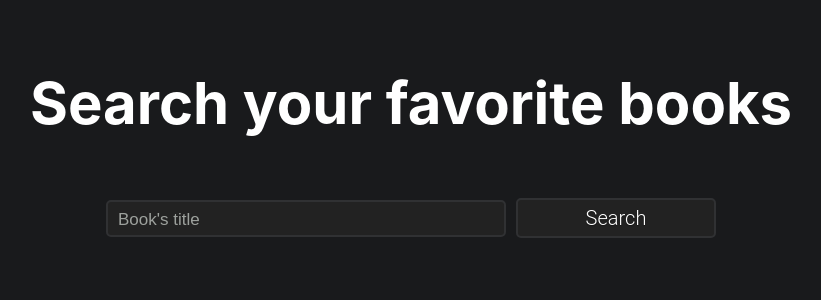
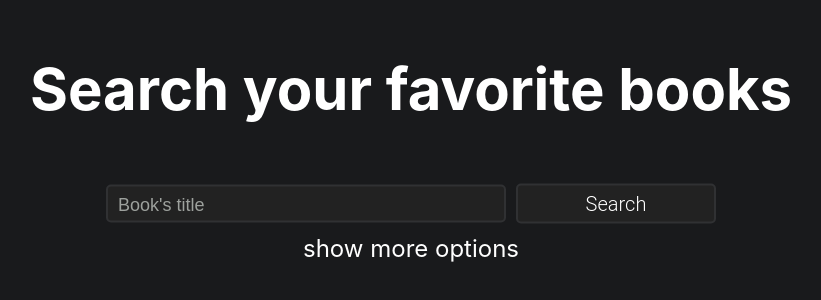
Before and after one commit to stanleyy20/Search-books, a React (Create React App) app: page / in a window 1280 px wide. Shown: the part 162-462 px from the top of the page, without its empty margins (229-1050 px from the left). Built offline with nearby package versions, Linux system fonts and the light colour scheme.

Commit message:
add show more options button

```diff
--- a/src/components/TitlePage/TitlePage.style.scss
+++ b/src/components/TitlePage/TitlePage.style.scss
@@ -6,6 +6,7 @@
   height: 100vh;
 
   .form-main {
+    text-align: center;
     position: absolute;
     left: 50%;
     top: 40%;
@@ -23,7 +24,7 @@
     border: 2px solid variables.$border-color;
     color: variables.$text-color;
     padding: 5px 10px;
-    font-size: 20px;
+    font-size: 21px;
     border-radius: 5px;
     width: 400px;
   }
@@ -35,7 +36,7 @@
 
   .input-main::placeholder {
     color: variables.$text-color;
-    font-size: 17px;
+    font-size: 18px;
     font-weight: 100;
   }
   h1 {
@@ -43,4 +44,22 @@
     margin-bottom: 50px;
     font-size: 58px;
   }
+
+  .more-options {
+    display: inline-block;
+    font-size: 24px;
+    color: white;
+    cursor: pointer;
+    transition: 4s;
+  }
+  .more-options:hover {
+    text-decoration: underline;
+  }
+  .options-container {
+    position: absolute;
+    color: white;
+    left: 50%;
+    top: 60%;
+    transform: translate(-50%, -50%);
+  }
 }
--- a/src/components/TitlePage/TitlePage.tsx
+++ b/src/components/TitlePage/TitlePage.tsx
@@ -1,17 +1,24 @@
-import { useContext, SyntheticEvent, ChangeEvent } from 'react';
+import { useContext, SyntheticEvent, ChangeEvent, useState } from 'react';
 import { useNavigate } from 'react-router-dom';
 import { StoreContext } from '../../stores/StoreProvider';
 
 import { Data } from '../../types/types';
-import language from '../../helpers/language';
+// import language from '../../helpers/language';
+// setLanguages;
 
 import './TitlePage.style.scss';
 
 const placeholderText = `Book's title`;
 
 const TitlePage = () => {
-  const { getBooks, setInputValue, inputValue, setLanguages } = useContext(StoreContext) as Data;
+  const { getBooks, setInputValue, inputValue } = useContext(StoreContext) as Data;
   const navigate = useNavigate();
+  const [isVisible, setIsVisible] = useState<boolean>(false);
+
+  const changeVisibility = (e: SyntheticEvent) => {
+    e.preventDefault();
+    setIsVisible((prev) => !prev);
+  };
 
   const handleOnChange = (e: ChangeEvent<HTMLInputElement>) => {
     setInputValue(e.target.value);
@@ -31,9 +38,12 @@ const TitlePage = () => {
     getBooks(e);
   };
 
+  const optionsMenu = isVisible ? <div className='options-container'>in progres..</div> : null;
+  const showHide = isVisible ? 'hide' : 'show';
+
   return (
     <div className='title-page'>
-      <form className='form-main' action=''>
+      <form className='form-main'>
         <h1>Search your favorite books</h1>
         <input
           className='input-main'
@@ -45,7 +55,12 @@ const TitlePage = () => {
         <button className='btn-main' onClick={handleOnClick}>
           Search
         </button>
+        <br />
+        <p className='more-options' onClick={changeVisibility}>
+          {showHide} more options
+        </p>
       </form>
+      {optionsMenu}
     </div>
   );
 };
--- a/src/index.css
+++ b/src/index.css
@@ -13,7 +13,7 @@ body {
   background-color: #191a1c;
   min-height: 100vh;
   position: relative;
-  overflow: hidden;
+  overflow-x: hidden;
 }
 
 code {
```
